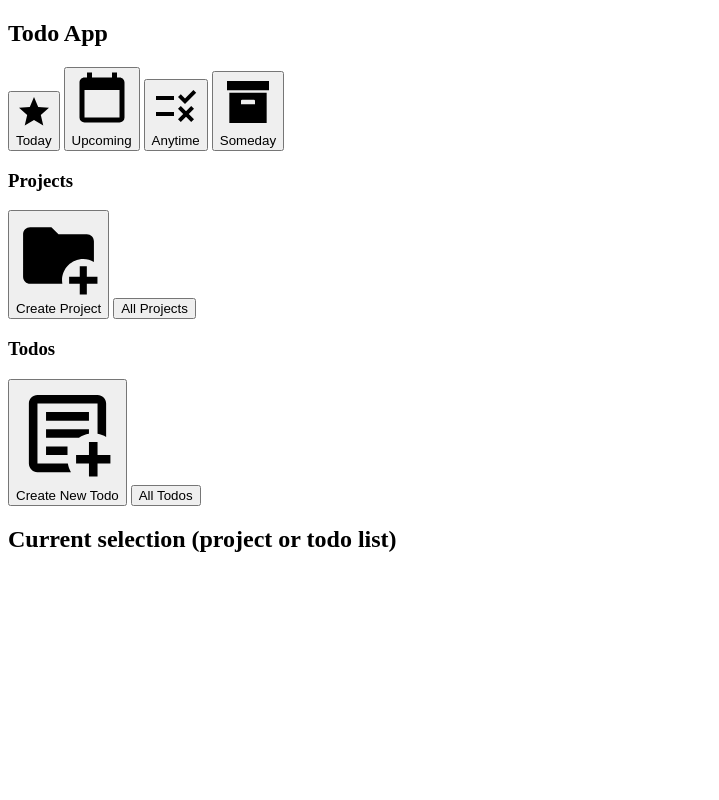
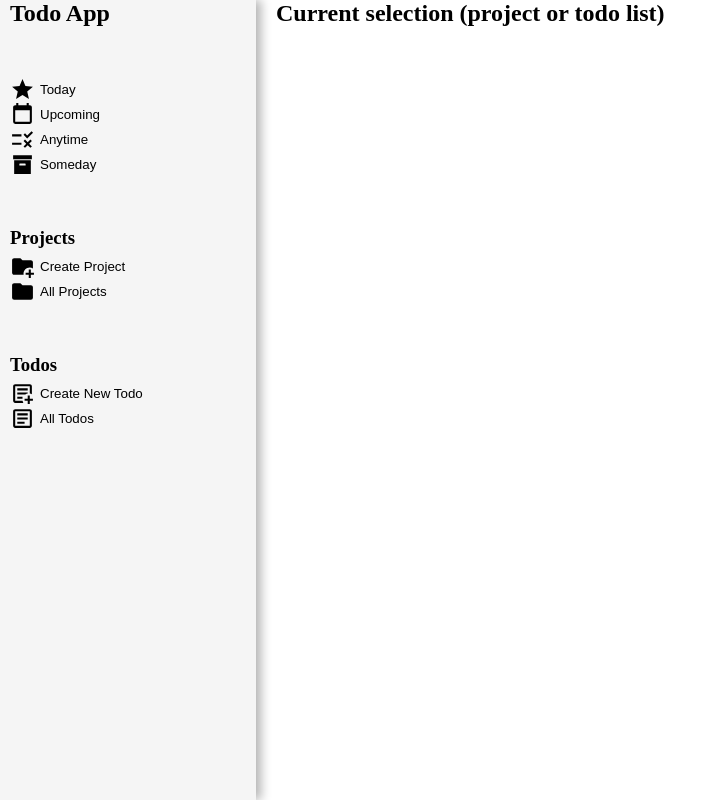
Before and after one commit to AndrejGjorevski/todo_odin, a website built with webpack: page src/template.html in a window 1280 px wide. Shown: the whole page, without its empty margins (0-719 px from the left). Built offline with nearby package versions, Linux system fonts and the light colour scheme.

Commit message:
Initial styling for the page

```diff
--- a/src/styles.css
+++ b/src/styles.css
@@ -0,0 +1,57 @@
+* {
+    margin: 0;
+    padding: 0;
+}
+
+body {
+    display: grid;
+    grid-template-columns: 1fr 4fr;
+    grid-template-rows: 3fr;
+    height: 100vh;
+}
+
+#sidebar {
+    grid-column: 1 / 2;
+    grid-row: 1 / 3;
+    display: flex;
+    flex-direction: column;
+    gap: 50px;
+    padding-left: 10px;
+    box-shadow: 5px 0 10px rgba(0, 0, 0, 0.3);
+    background-color: whitesmoke;
+}
+
+#sidebar img {
+    width: 25px;
+    height: 25px;
+}
+
+#sidebar button {
+    text-align: left;
+    background-color: whitesmoke;
+    border: 0;
+    display: flex;
+    align-items: center;
+    gap: 5px;
+}
+
+#sidebar button:hover {
+    background-color: lightgray;
+    cursor: pointer;
+}
+
+#todo-due-options {
+    display: flex;
+    flex-direction: column;
+}
+
+#project-options div,
+#todo-options div {
+    display: flex;
+    flex-direction: column;
+    margin-top: 5px;
+}
+
+#main {
+    padding-left: 20px;
+}
--- a/src/template.html
+++ b/src/template.html
@@ -20,14 +20,14 @@
             <h3>Projects</h3>
             <div>
                 <button><img src="images/folder-plus.svg" alt="folder-plus">Create Project</button>
-                <button>All Projects</button>
+                <button><img src="images/folder.svg" alt="folder">All Projects</button>
             </div>
         </div>
         <div id="todo-options">
             <h3>Todos</h3>
             <div>
                 <button><img src="images/text-box-plus-outline.svg" alt="todo-plus">Create New Todo</button>
-                <button>All Todos</button>
+                <button><img src="images/text-box-outline.svg" alt="list">All Todos</button>
             </div>
         </div>
     </section>
```
Also changed, not shown: src/images/folder.svg (added), src/images/text-box-outline.svg (added).
